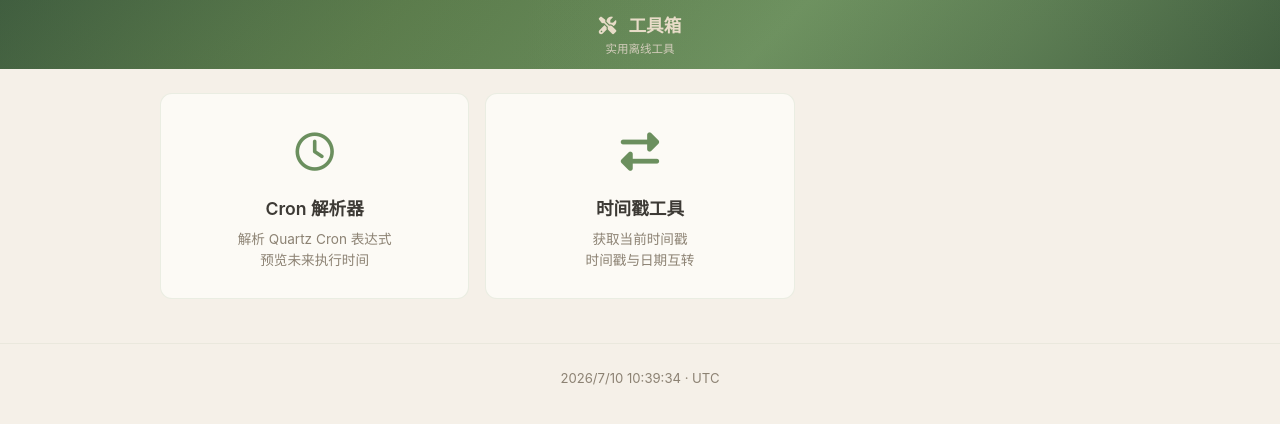
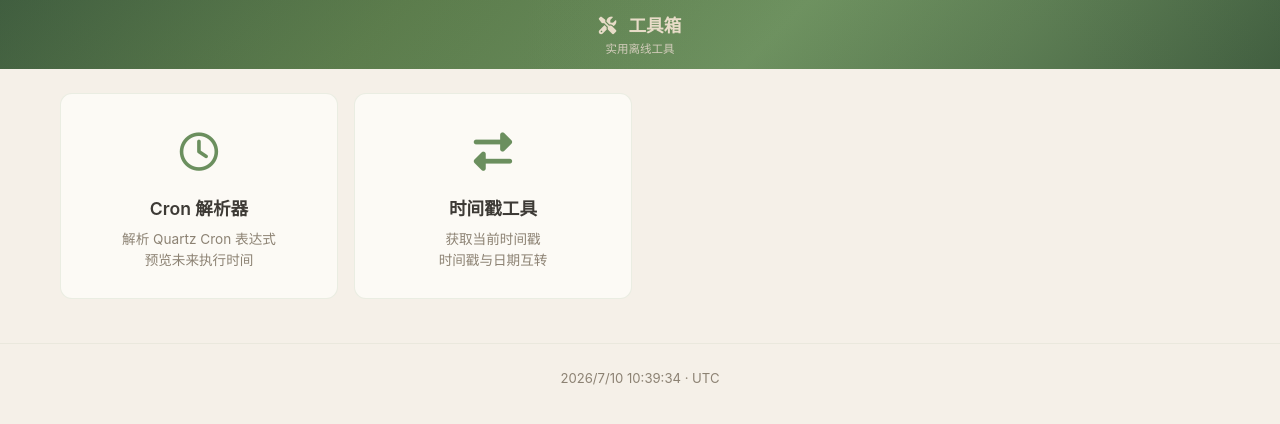
Before and after one commit to efmmppl/simple-tools, a plain HTML site: page index.html in a window 1280 px wide. Drawn offline with Linux system fonts and the light colour scheme.

Commit message:
增加显示区域

```diff
--- a/index.html
+++ b/index.html
@@ -23,7 +23,7 @@ body {
 .header h1 { font-size: 1.1rem; color: #e8dcc8; position: relative; }
 .header p { font-size: 0.72rem; color: #d4cdbc; margin-top: 0; position: relative; }
 
-.container { max-width: 1000px; margin: 0 auto; padding: 24px 20px; }
+.container { max-width: 1200px; margin: 0 auto; padding: 24px 20px; }
 .section-title { font-size: 1.15rem; margin-bottom: 16px; color: #6b8f5e; font-weight: 600; }
 
 /* Navigation Grid */
```
